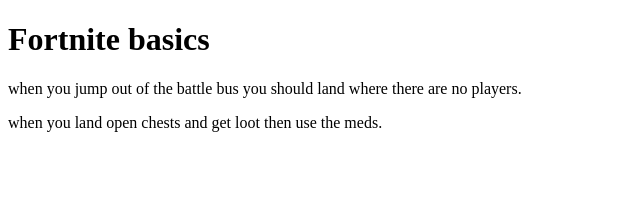
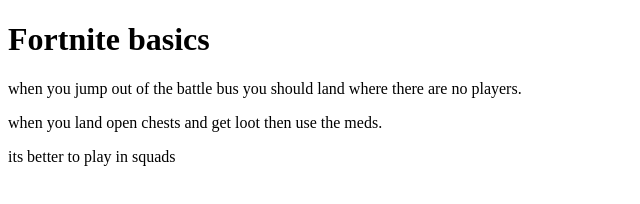
Before and after one commit to king-sai/Fortnite-basics, a plain HTML site: page index.html in a window 1280 px wide. Shown: the whole page, without its empty margins (0-640 px from the left). Drawn offline with Linux system fonts and the light colour scheme.

Commit message:
Update index.html

```diff
--- a/index.html
+++ b/index.html
@@ -9,6 +9,7 @@
             land where there are no players.</p>
         <p>when you land open chests and get loot then use
              the meds.</p>
+        <p>its better to play in squads</p>
 
     </body>
 </html>
```
